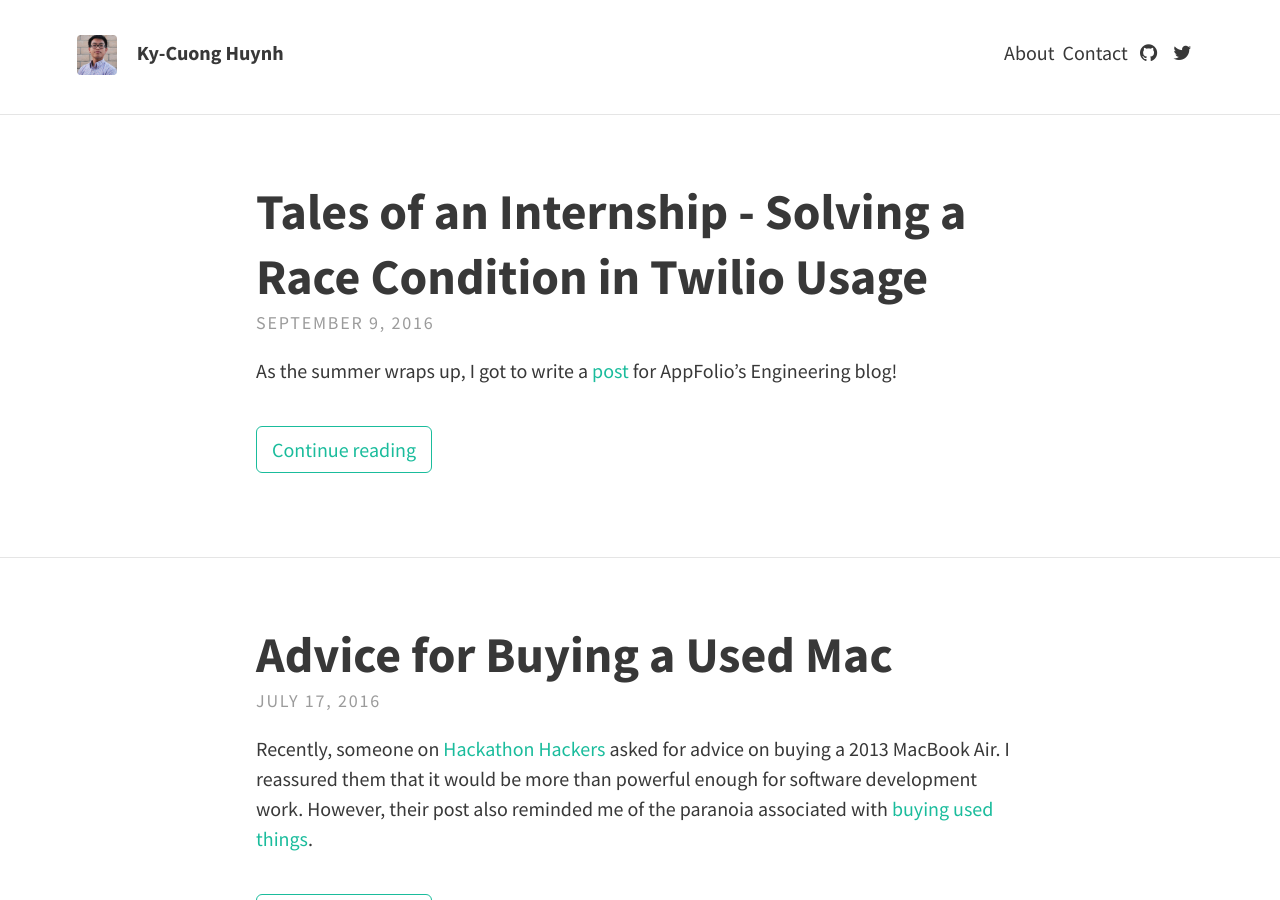
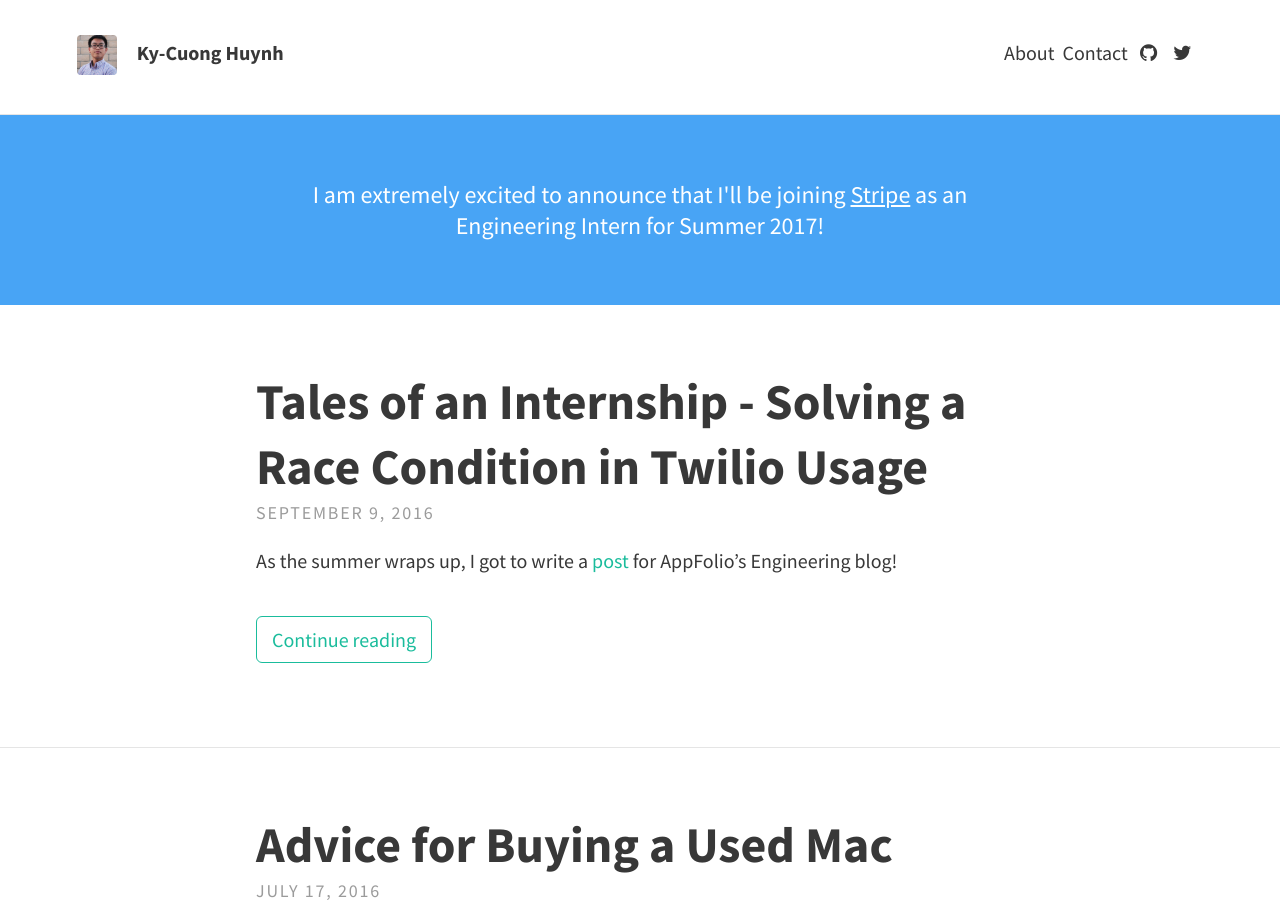
Before and after one commit to gszliu/kycodehuynh.github.io, a Jekyll site: the page built from index.html, in a window 1280 px wide and 900 px high. Built offline with Jekyll 4.4.1, drawn with Linux system fonts in a browser that asks for light colours; nearby versions of some CDN libraries; the list of posts is cut into pages by our own code.

Commit message:
Announce my Stripe internship!

```diff
--- a/_config.yml
+++ b/_config.yml
@@ -14,7 +14,10 @@ theme_settings:
   description: "Software engineer in-progress" # used by search engines
 
   # Header and footer text
-  header_text: # > to start a multi-line announcement
+  # > to start a multi-line announcement, lines follow on next line
+  header_text: >
+    I am extremely excited to announce that I'll be joining
+    <a href="https://stripe.com/">Stripe</a> as an Engineering Intern for Summer 2017!
   header_text_feature_image:
   footer_text: >
     Ad Astra Et Ultra
```
